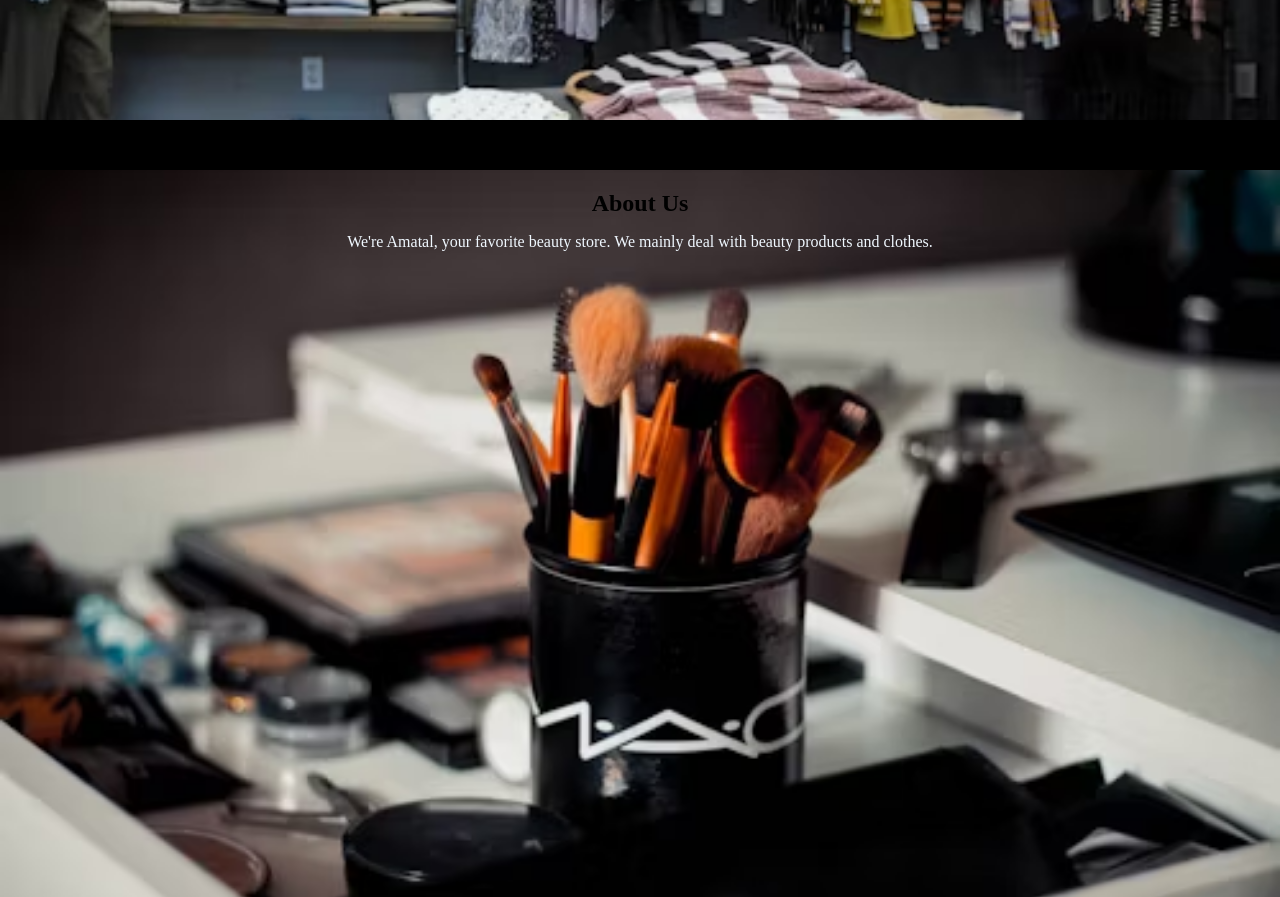
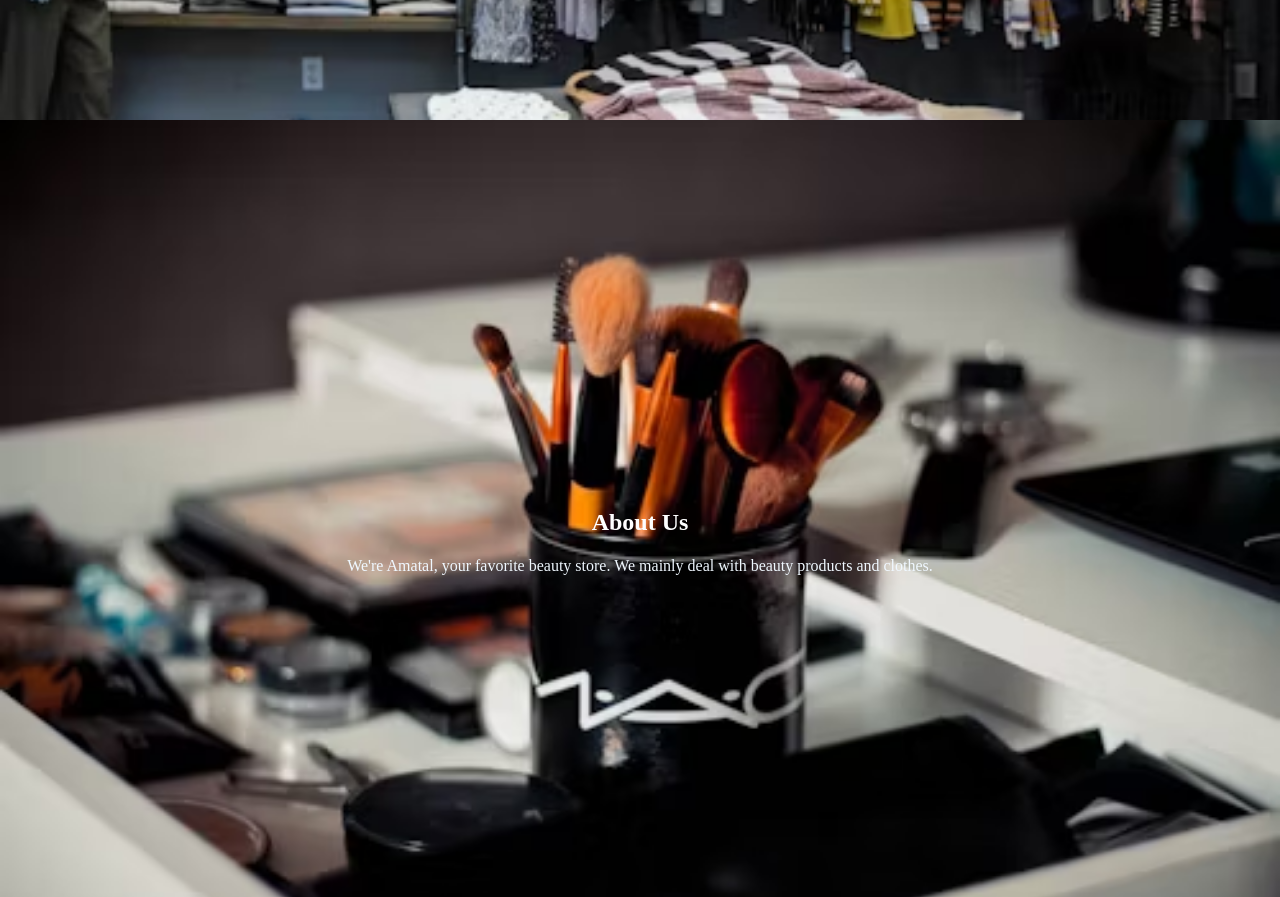
Before and after one commit to mugureAlice/phase-1-project, a plain HTML site: page index.html in a window 1280 px wide. Shown: the part 780-1677 px from the top of the page. Drawn offline with Linux system fonts and the light colour scheme; no server answers; a web font is replaced by a local one.

Commit message:
Centered Text In About

```diff
--- a/index.html
+++ b/index.html
@@ -29,12 +29,10 @@
     </section>
     </section>
     <section id="about">
-        <div class="about">
             <h2>About Us</h2>
             <p>We're Amatal, your favorite beauty store.
                We mainly deal with beauty products and clothes.
             </p>
-        </div>
     </section>
     <section id="products">
     </section>
--- a/style.css
+++ b/style.css
@@ -99,13 +99,16 @@ h2{
 
 }
 
-#about{
-    background-image: url('images/waaaa.avif');
+#about {
+    background: url('images/waaaa.avif') no-repeat center center/cover;
+    height: 100vh; /* Adjust based on how much space you want */
+    display: flex;
+    flex-direction: column;
+    align-items: center;
+    justify-content: center;
     text-align: center;
-    background-size: cover;
-    background-position: center;
-    min-height: 100vh;
-    border-top: 50px solid black;
+    color: white; /* Adjust for readability */
+    padding: 20px;
 }
 
 #about p{
```
